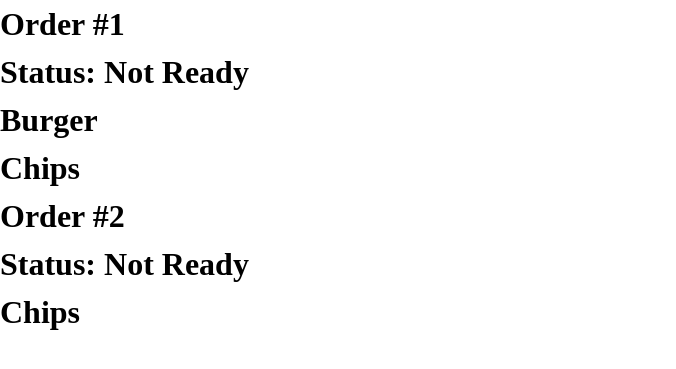
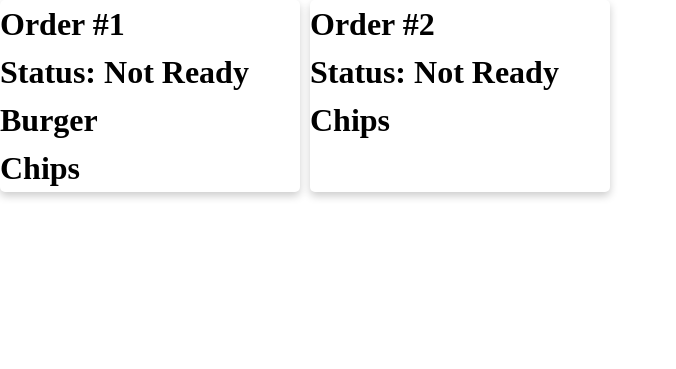
Before and after one commit to NikitaSidaway/RestaurantOrderSystem, a Flask app: page /kitchen_screen in a window 1280 px wide. Shown: the top 369 px of the page, without its empty margins (0-676 px from the left). Run offline with Flask 3, Linux system fonts and the light colour scheme; data comes from the database, SQL or seed files in the repository; both versions use the stored data as it was after the commit; some libraries are stand-ins or nearby versions.

Commit message:
Created seperate CSS file for each page

```diff
--- /dev/null
+++ b/static/kitchenstyle.css
@@ -0,0 +1,52 @@
+*, *::before, *::after {
+  box-sizing: border-box;
+}
+*:not(dialog) {
+  margin: 0;
+}
+@media (prefers-reduced-motion: no-preference) {
+  html {
+    interpolate-size: allow-keywords;
+  }
+}
+body {
+  line-height: 1.5;
+  -webkit-font-smoothing: antialiased;
+}
+img, picture, video, canvas, svg {
+  display: block;
+  max-width: 100%;
+}
+input, button, textarea, select {
+  font: inherit;
+}
+p, h1, h2, h3, h4, h5, h6 {
+  overflow-wrap: break-word;
+}
+p {
+  text-wrap: pretty;
+}
+h1, h2, h3, h4, h5, h6 {
+  text-wrap: balance;
+}
+#root, #__next {
+  isolation: isolate;
+}
+
+
+
+
+.kitchen-container {
+  display: grid;
+  grid-auto-flow: column;
+  grid-auto-columns: 300px;
+  overflow-wrap: auto;
+  gap: 10px;
+  max-width: 100%
+}
+
+.kitchen-card {
+  box-shadow: 0 4px 8px 0 rgba(0,0,0,0.2);
+
+  border-radius: 5px;
+}
--- a/templates/cashier_screen.html
+++ b/templates/cashier_screen.html
@@ -4,7 +4,7 @@
     <meta charset="UTF-8">
     <meta name="viewport" content="width=device-width, initial-scale=1.0">
     <title>Cashier Screen</title>
-    <link rel="stylesheet" href="{{ url_for('static', filename='style.css') }}">
+    <link rel="stylesheet" href="{{ url_for('static', filename='cashierstyle.css') }}">
     <script src="https://cdn.socket.io/4.7.2/socket.io.min.js"></script>
 </head>
 
--- a/templates/customer_screen.html
+++ b/templates/customer_screen.html
@@ -4,7 +4,7 @@
     <meta charset="UTF-8">
     <meta name="viewport" content="width=device-width, initial-scale=1.0">
     <title>Customer Screen</title>
-    <link rel="stylesheet" href="{{ url_for('static', filename='style.css') }}">
+    <link rel="stylesheet" href="{{ url_for('static', filename='customerstyle.css') }}">
     <script src="https://cdn.socket.io/4.7.2/socket.io.min.js"></script>
 </head>
 <body>
--- a/templates/kitchen_screen.html
+++ b/templates/kitchen_screen.html
@@ -4,11 +4,13 @@
     <meta charset="UTF-8">
     <meta name="viewport" content="width=device-width, initial-scale=1.0">
     <title>Kitchen Screen</title>
-    <link rel="stylesheet" href="{{ url_for('static', filename='style.css') }}">
+    <link rel="stylesheet" href="{{ url_for('static', filename='kitchenstyle.css') }}">
     <script src="https://cdn.socket.io/4.7.2/socket.io.min.js"></script>
 </head>
 <body>
+    <div class="kitchen-container">
         {% for sale_num, details in sales.items() %}
+            <div class="kitchen-card">
                 <h1>Order #{{ sale_num }}</h1>
                 {% if details.status is none %}
                     <h1>Status: Not Ready</h1>
@@ -18,5 +20,7 @@
                 {% for item in details['items'] %}
                     <h1>{{ item }}</h1>
                 {% endfor %}
+            </div>
         {% endfor %}
+    </div>
 </body>
```
Also changed, not shown: static/cashierstyle.css (renamed from static/style.css, +0 -59 lines), static/customerstyle.css (added, +85 -0 lines), RestaurantDatabase.db. Lines whose indentation alone changed are shown as unchanged.
